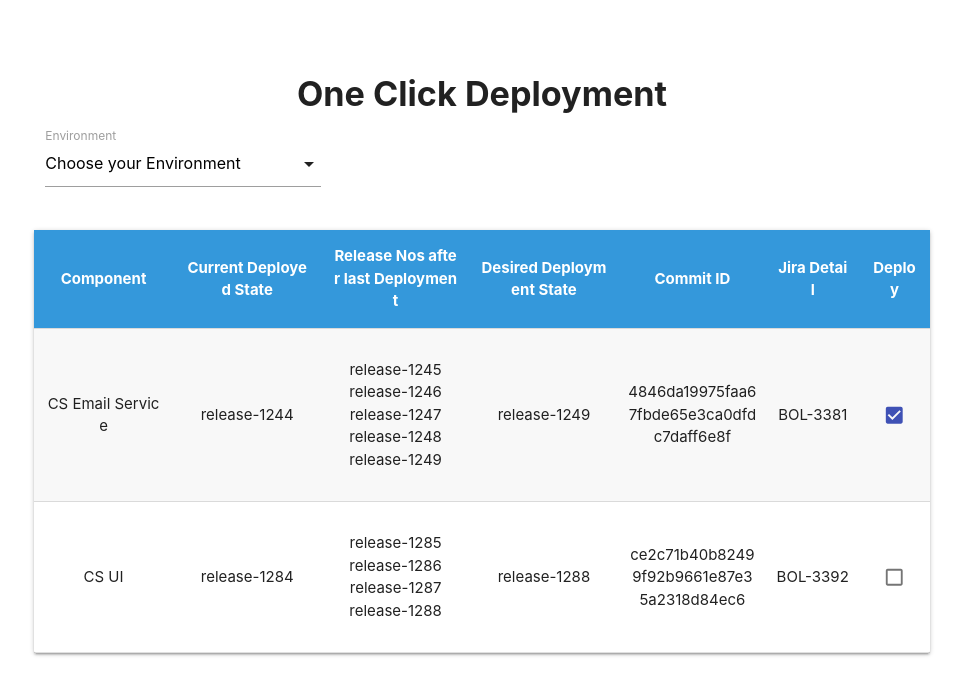
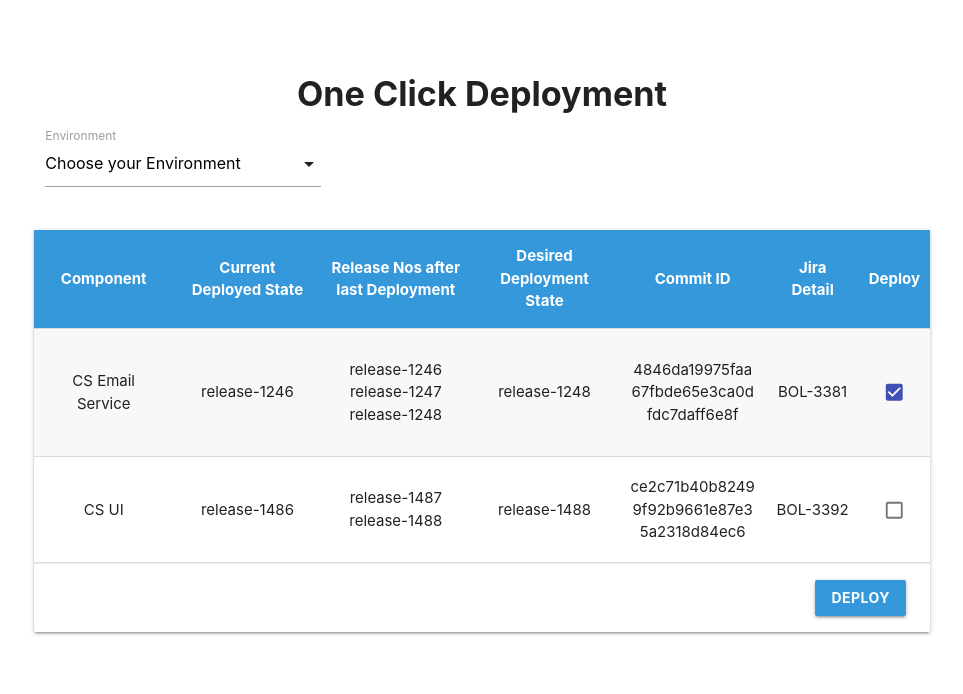
Before and after one commit to amiteshr179/Search-Marvel, a React app: page /dashboard in a window 1280 px wide. Shown: the top 694 px of the page, without its empty margins (158-1121 px from the left). Built offline with nearby package versions, Linux system fonts and the light colour scheme.

Commit message:
Add Deploy btn

```diff
--- a/src/Dashboard/Dashboard.jsx
+++ b/src/Dashboard/Dashboard.jsx
@@ -33,18 +33,16 @@ class Dashboard extends React.Component {
                 <tbody>
                 <tr>
                     <td>CS Email Service</td>
-                    <td>release-1244</td>
+                    <td>release-1246</td>
                     <td>
                         <ul>
-                            <li>release-1245</li>
                             <li>release-1246</li>
                             <li>release-1247</li>
                             <li>release-1248</li>
-                            <li>release-1249</li>
                         </ul>
                     </td>
-                    <td>release-1249</td>
-                    <td>4846da19975faa67fbde65e3ca0dfdc7daff6e8f</td>
+                    <td>release-1248</td>
+                    <td className="commit-id">4846da19975faa67fbde65e3ca0dfdc7daff6e8f</td>
                     <td>BOL-3381</td>
                     <td>
                     <Checkbox
@@ -57,17 +55,15 @@ class Dashboard extends React.Component {
                 </tr>
                 <tr>
                     <td>CS UI</td>
-                    <td>release-1284</td>
+                    <td>release-1486</td>
                     <td>
                         <ul>
-                            <li>release-1285</li>
-                            <li>release-1286</li>
-                            <li>release-1287</li>
-                            <li>release-1288</li>
+                            <li>release-1487</li>
+                            <li>release-1488</li>
                         </ul>
                     </td>
-                    <td>release-1288</td>
-                    <td>ce2c71b40b82499f92b9661e87e35a2318d84ec6</td>
+                    <td>release-1488</td>
+                    <td className="commit-id">ce2c71b40b82499f92b9661e87e35a2318d84ec6</td>
                     <td>BOL-3392</td>
                     <td>
                     <Checkbox
@@ -79,6 +75,9 @@ class Dashboard extends React.Component {
                 </tr>
                 </tbody>
             </table>
+            <div className="card-action right-align">
+              <a className="user-login waves-effect waves-light btn" href="dashboard"><b>Deploy</b></a>
+              </div>
             </section>
             </div>
         );
--- a/src/index.html
+++ b/src/index.html
@@ -47,6 +47,8 @@
             padding:15px 10px;
             border-radius: 0px;
             max-width: 150px;
+        }
+        .commit-id{
             word-break: break-all;
         }
         .dashboard thead{
```
Also changed, not shown: src/style.css (deleted).
